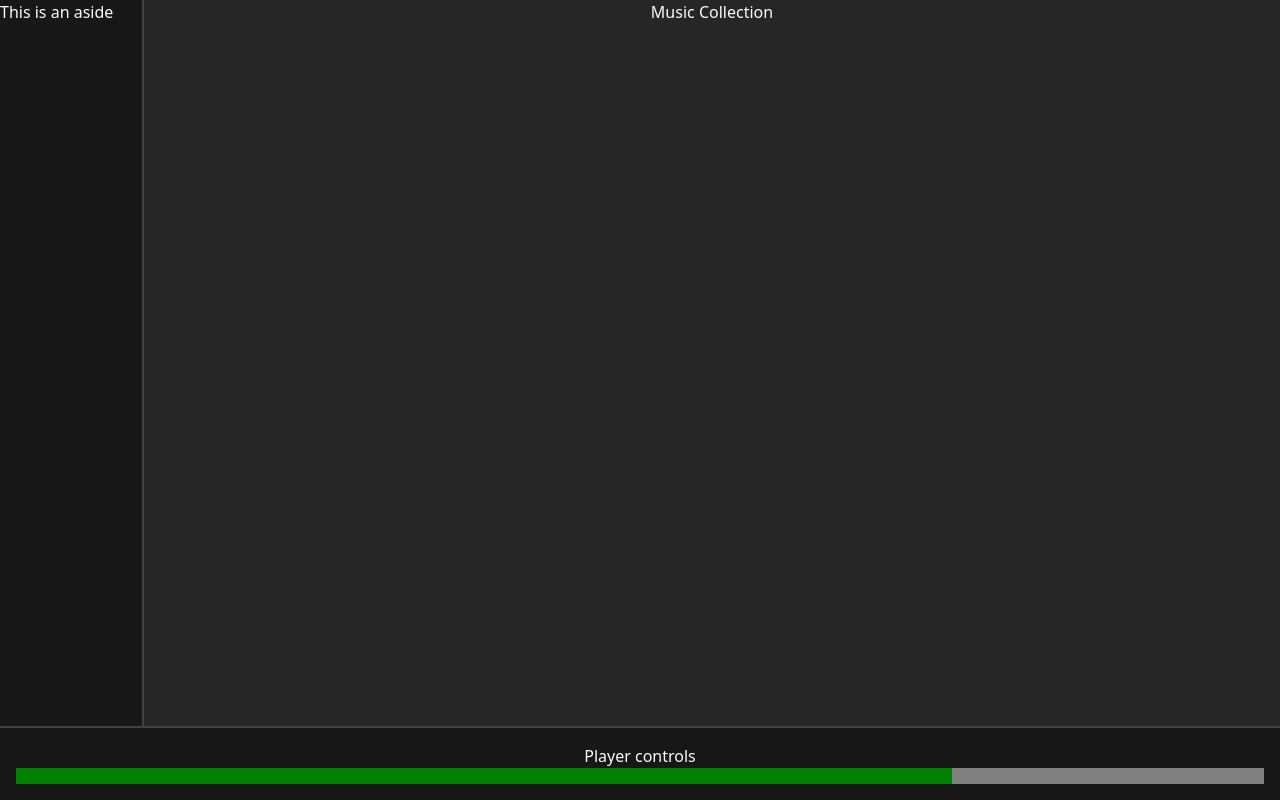
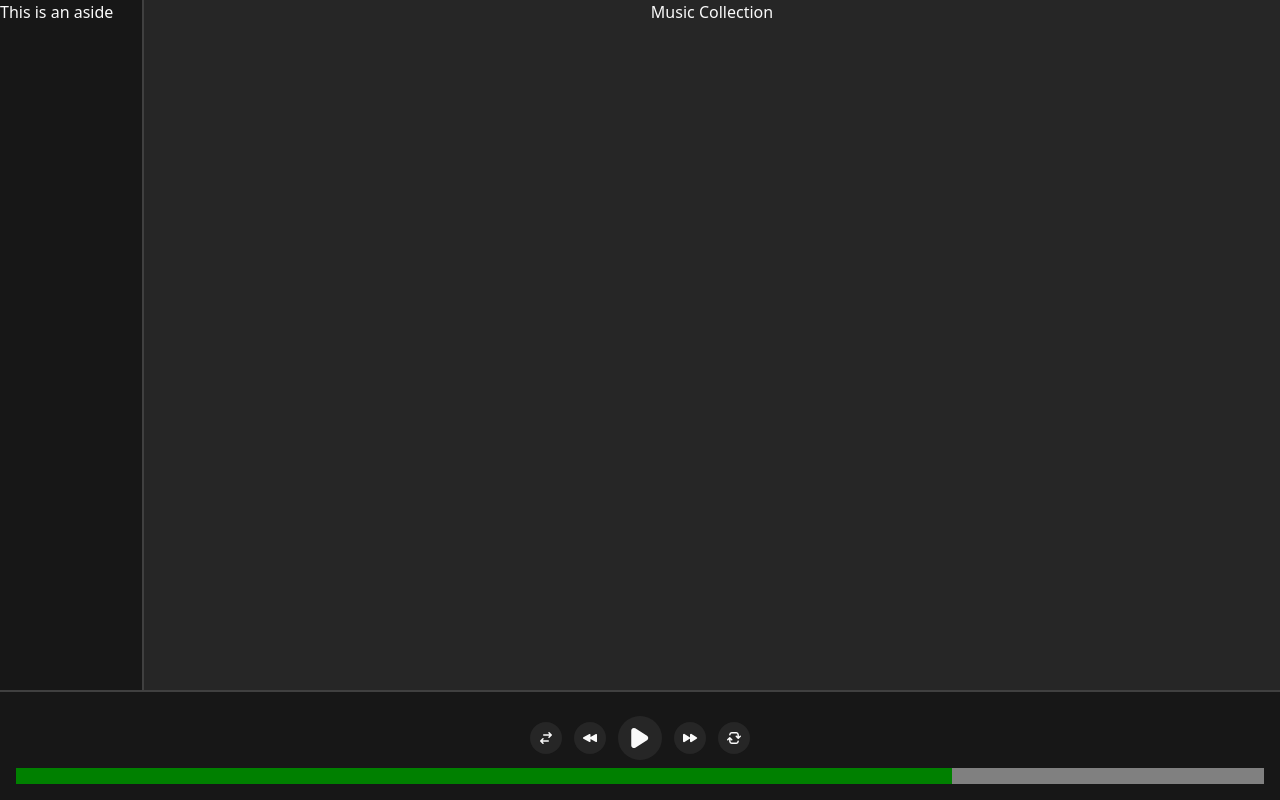
Before and after one commit to BeatsuDev/axplay, a Vue app: page / in a window 1280 px wide. Built offline with nearby package versions, Linux system fonts and the light colour scheme; the HTML template or start-up script is replaced by a standard one.

Commit message:
feat: add player controls

```diff
--- a/package.json
+++ b/package.json
@@ -10,9 +10,10 @@
     "tauri": "tauri"
   },
   "dependencies": {
-    "vue": "^3.3.4",
+    "@heroicons/vue": "^2.1.5",
     "@tauri-apps/api": "^2",
-    "@tauri-apps/plugin-shell": "^2"
+    "@tauri-apps/plugin-shell": "^2",
+    "vue": "^3.3.4"
   },
   "devDependencies": {
     "@tauri-apps/cli": "^2",
--- a/src/App.vue
+++ b/src/App.vue
@@ -16,8 +16,8 @@
 <script setup lang="ts">
 import MainLayout from "./layouts/MainLayout.vue";
 import MusicCollectionPage from "./pages/MusicCollectionPage.vue";
-import PlayerControls from "./components/PlayerControls.vue";
-import PlayerProgress from "./components/PlayerProgress.vue";
+import PlayerControls from "./components/player/PlayerControls.vue";
+import PlayerProgress from "./components/player/PlayerProgress.vue";
 
 import { ref } from "vue";
 
--- a/src/components/PlayerControls.vue
+++ /dev/null
@@ -1 +0,0 @@
-<template>Player controls</template>
--- /dev/null
+++ b/src/components/player/PlayerButton.vue
@@ -0,0 +1,7 @@
+<template>
+    <button
+        class="p-2 rounded-full duration-75 bg-gray-800 hover:bg-gray-700 text-gray-50"
+    >
+        <slot></slot>
+    </button>
+</template>
--- /dev/null
+++ b/src/components/player/PlayerControls.vue
@@ -0,0 +1,22 @@
+<template>
+    <div class="flex gap-3 items-center p-2">
+        <PlayerButton> <ArrowsRightLeftIcon class="w-4 h-4" /> </PlayerButton>
+        <PlayerButton> <BackwardIcon class="w-4 h-4" /> </PlayerButton>
+        <PlayerButton> <PlayIcon class="w-7 h-7" /> </PlayerButton>
+        <PlayerButton> <ForwardIcon class="w-4 h-4" /> </PlayerButton>
+        <PlayerButton>
+            <ArrowPathRoundedSquareIcon class="w-4 h-4" />
+        </PlayerButton>
+    </div>
+</template>
+
+<script setup lang="ts">
+import {
+    ArrowsRightLeftIcon,
+    BackwardIcon,
+    PlayIcon,
+    ForwardIcon,
+    ArrowPathRoundedSquareIcon,
+} from "@heroicons/vue/16/solid";
+import PlayerButton from "./PlayerButton.vue";
+</script>
```
Also changed, not shown: src/components/player/PlayerProgress.vue (renamed from src/components/PlayerProgress.vue), 1 other file (tests, documents, lock files or other folders).
